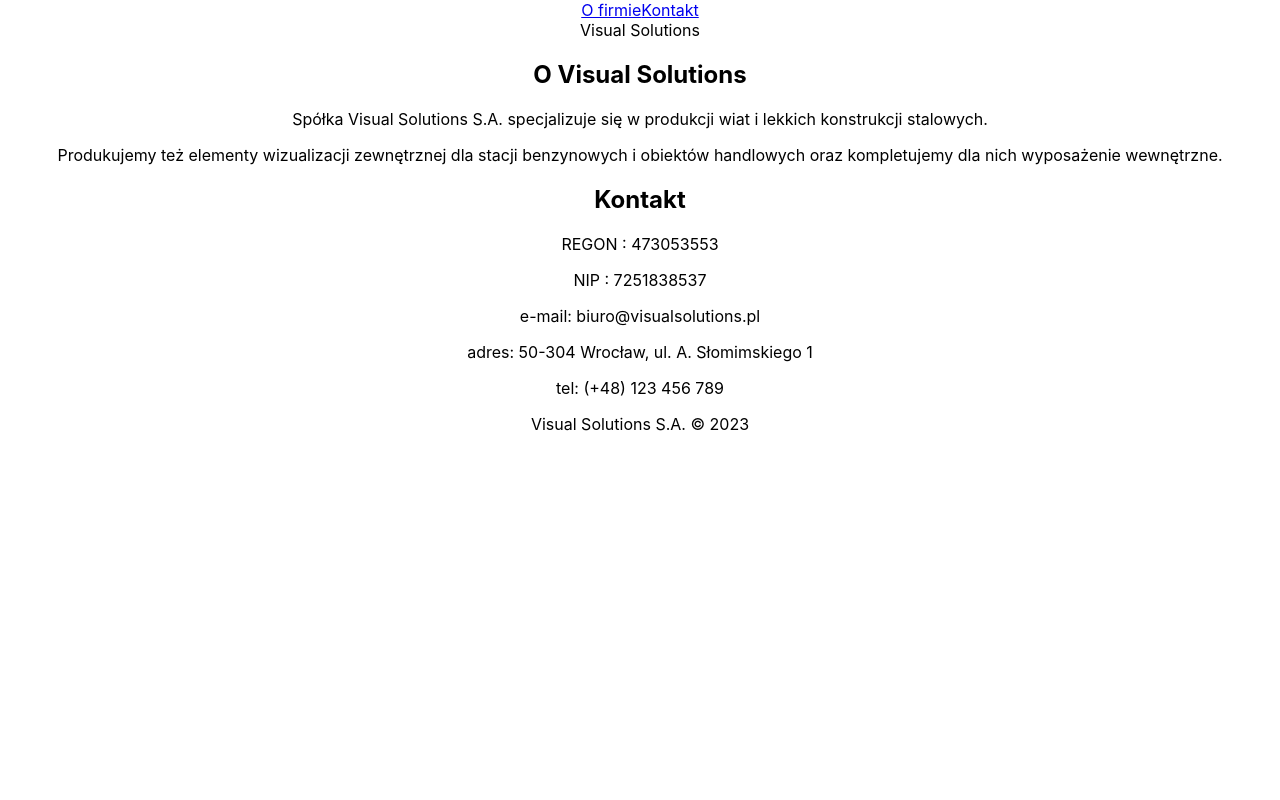
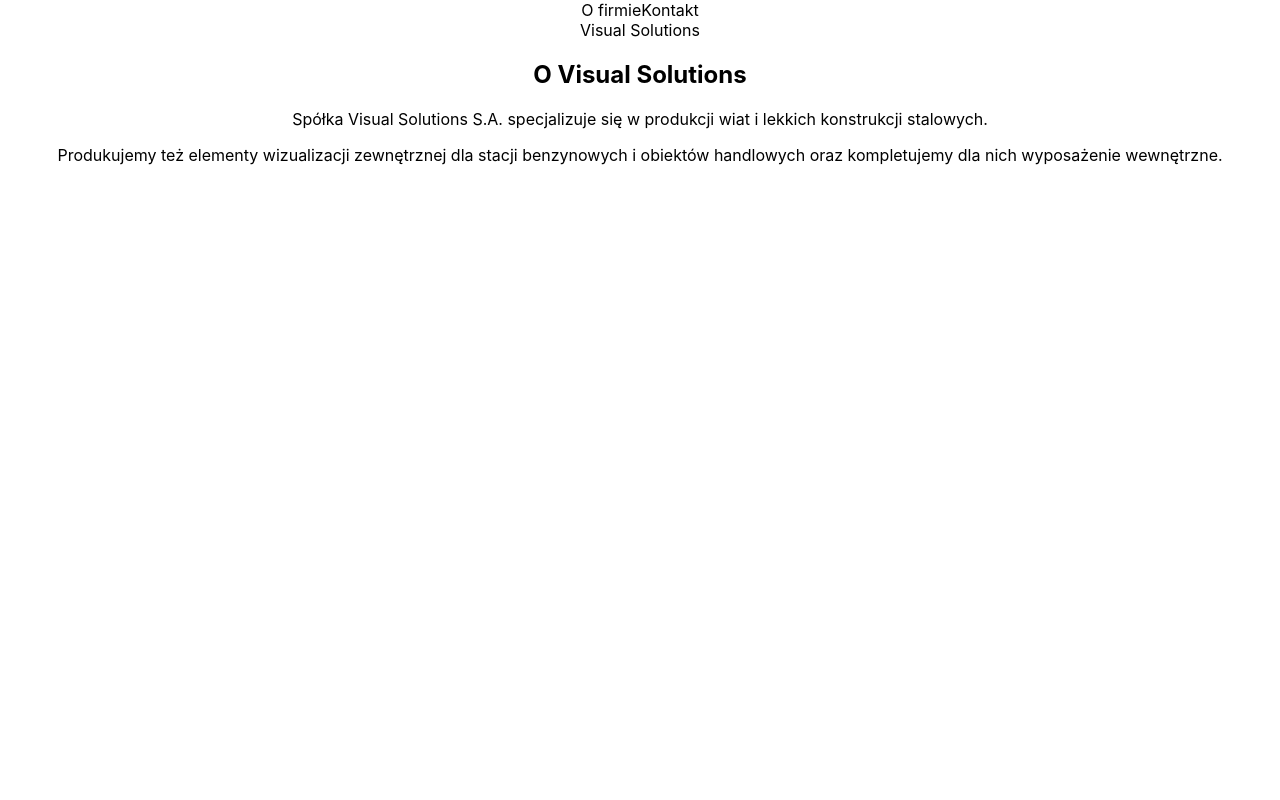
Before and after one commit to codeAKA/spa-template, a React (Create React App) app: page / in a window 1280 px wide. Shown: the top 800 px of the page. Built offline with nearby package versions, Linux system fonts and the light colour scheme.

Commit message:
Remove hash from a element

```diff
--- a/src/App.css
+++ b/src/App.css
@@ -2,37 +2,8 @@
   text-align: center;
 }
 
-.App-logo {
-  height: 40vmin;
-  pointer-events: none;
+.Section {
+  width: 100%;
+  height: 100vh;
+  overflow: auto;
 }
-
-@media (prefers-reduced-motion: no-preference) {
-  .App-logo {
-    animation: App-logo-spin infinite 20s linear;
-  }
-}
-
-.App-header {
-  background-color: #282c34;
-  min-height: 100vh;
-  display: flex;
-  flex-direction: column;
-  align-items: center;
-  justify-content: center;
-  font-size: calc(10px + 2vmin);
-  color: white;
-}
-
-.App-link {
-  color: #61dafb;
-}
-
-@keyframes App-logo-spin {
-  from {
-    transform: rotate(0deg);
-  }
-  to {
-    transform: rotate(360deg);
-  }
-}
--- a/src/App.tsx
+++ b/src/App.tsx
@@ -27,7 +27,7 @@
             title: string;
             paragraphs: string[];
           }) => (
-            <Section id={id}>
+            <Section id={id} className="Section">
               <h2>{title}</h2>
               {paragraphs.map((paragraph) => (
                 <Paragraph key={paragraph} translation={paragraph} />
--- a/src/components/Navigation.tsx
+++ b/src/components/Navigation.tsx
@@ -15,7 +15,7 @@
   };
 
   return (
-    <a className={className} onClick={scrollToAnchor} href={`#${anchor}`}>
+    <a className={className} onClick={scrollToAnchor}>
       {translation}
     </a>
   );
```
